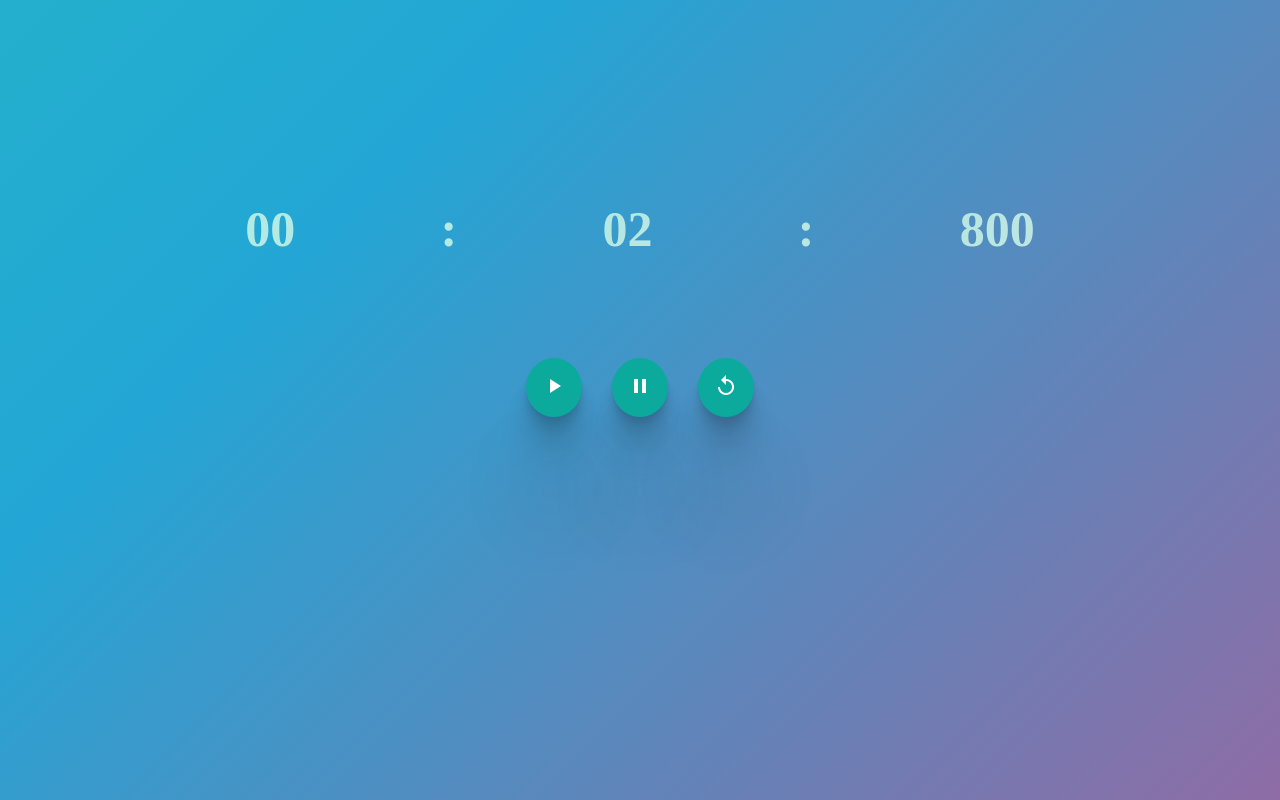
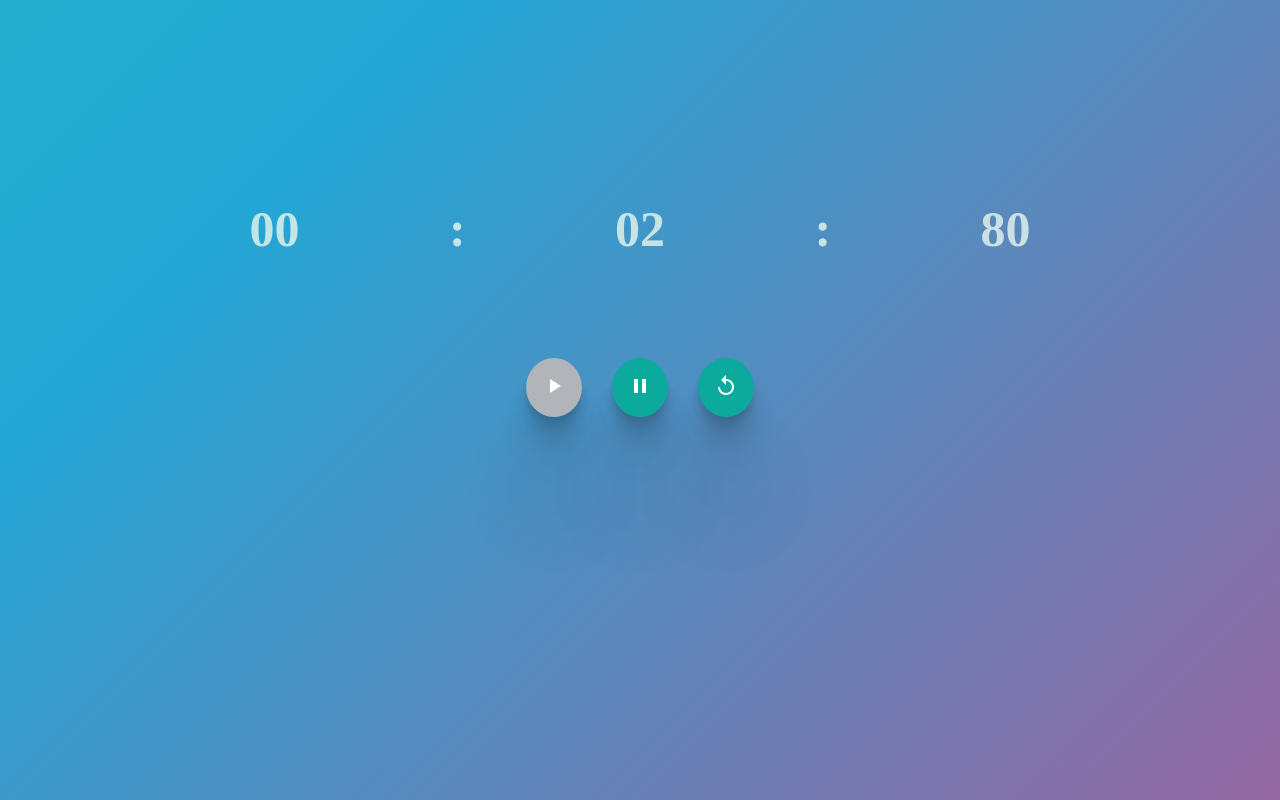
Before and after one commit to Ritvik-Gupta/Stopwatch, a plain HTML site: page index.html in a window 1280 px wide. Both pictures are taken after a click on the button "play_arrow". Drawn offline with Linux system fonts and the light colour scheme.

Commit message:
Added Disabled Functionality

```diff
--- a/Stopwatch.js
+++ b/Stopwatch.js
@@ -1,7 +1,9 @@
 const formatToString = (num, len) => {
 	let str = num.toString();
-	if (len - str.length > 0) str;
-	return new Array(len - str.length).fill(0).join('') + str;
+	if (len <= str.length) {
+		return str.substr(0, len);
+	}
+	return '0'.repeat(len - str.length) + str;
 };
 
 const Stopwatch = (() => {
--- a/main.js
+++ b/main.js
@@ -4,26 +4,49 @@ const playButton = document.querySelector('#buttons .icon-button.play');
 const pauseButton = document.querySelector('#buttons .icon-button.pause');
 const resetButton = document.querySelector('#buttons .icon-button.reset');
 
-const boxFormat = [2, 2, 3];
 const stopwatch = new Stopwatch();
 let intervalID = null;
 
 resetStopwatch();
 
 playButton.addEventListener('click', () => {
+	console.log('Clicked on Play Button');
 	if (intervalID !== null) return;
 	startStopwatch();
+
+	playButton.classList.add('disabled');
+	playButton.setAttribute('disabled', 'true');
+
+	pauseButton.classList.remove('disabled');
+	pauseButton.removeAttribute('disabled');
+
 	container.classList.add('animate-gradient');
 });
 
 pauseButton.addEventListener('click', () => {
+	console.log('Clicked on Pause Button');
 	stopStopwatch();
+
+	playButton.classList.remove('disabled');
+	playButton.removeAttribute('disabled');
+
+	pauseButton.classList.add('disabled');
+	pauseButton.setAttribute('disabled', 'true');
+
 	container.classList.remove('animate-gradient');
 });
 
 resetButton.addEventListener('click', () => {
+	console.log('Clicked on Reset Button');
 	stopStopwatch();
 	resetStopwatch();
+
+	playButton.classList.remove('disabled');
+	playButton.removeAttribute('disabled');
+
+	pauseButton.classList.remove('disabled');
+	pauseButton.removeAttribute('disabled');
+
 	container.classList.remove('animate-gradient');
 });
 
@@ -42,10 +65,11 @@ function stopStopwatch() {
 function resetStopwatch() {
 	stopwatch.reset();
 	setBoxNumbers();
+	pauseButton.classList.add('disabled');
 }
 
 function setBoxNumbers() {
 	boxNumbers.forEach((box, index) => {
-		box.textContent = formatToString(stopwatch.time[index], boxFormat[index]);
+		box.textContent = formatToString(stopwatch.time[index], 2);
 	});
 }
--- a/style.css
+++ b/style.css
@@ -17,10 +17,11 @@ body {
 	background-size: 400% 400%;
 	background-position: 0% 50%;
 	animation-name: moving-gradient;
-	animation-duration: 30s;
+	animation-duration: 15s;
 	animation-delay: 0s;
 	animation-iteration-count: infinite;
 	animation-direction: normal;
+	animation-timing-function: ease-in-out;
 	animation-play-state: paused;
 }
 
@@ -45,7 +46,7 @@ body {
 	display: flex;
 	justify-content: space-evenly;
 	align-items: center;
-	color: rgba(206, 247, 231, 0.842);
+	color: rgba(223, 241, 234, 0.842);
 	font-size: 50px;
 	font-weight: 700;
 }
@@ -63,34 +64,37 @@ body {
 	padding: 15px;
 	margin: 0px 15px;
 	border: 1px solid transparent;
-	border-style: outset;
 	border-radius: 50%;
 	color: white;
-	cursor: pointer;
-	background-color: rgb(12, 170, 157);
 	transition: all 0.3s ease-in-out;
 	box-shadow: 0 2.8px 2.2px rgba(0, 0, 0, 0.034), 0 6.7px 5.3px rgba(0, 0, 0, 0.048),
 		0 12.5px 10px rgba(0, 0, 0, 0.06), 0 22.3px 17.9px rgba(0, 0, 0, 0.072),
 		0 41.8px 33.4px rgba(0, 0, 0, 0.086), 0 100px 80px rgba(0, 0, 0, 0.12);
 }
 
-.icon-button.disbaled {
+.icon-button:not(.disabled) {
+	cursor: pointer;
+	background-color: rgb(12, 170, 157);
 }
 
-.icon-button:hover {
+.icon-button:not(.disabled):hover {
 	background-color: #2ee59d;
 	box-shadow: 0 2.8px 2.2px rgba(0, 0, 0, 0.034), 0 6.7px 5.3px rgba(0, 0, 0, 0.048),
 		0 12.5px 10px rgba(0, 0, 0, 0.06), 0 22.3px 17.9px rgba(0, 0, 0, 0.072),
 		0 41.8px 33.4px rgba(0, 0, 0, 0.086), 0 100px 80px rgba(0, 0, 0, 0.12),
 		0px 15px 20px rgba(46, 229, 157, 0.4);
-	color: #fff;
 	transform: translateY(-5px);
 }
 
-.icon-button:active {
+.icon-button:not(.disabled):active {
 	box-shadow: 0 2.8px 2.2px rgba(0, 0, 0, 0.034) inset,
 		0 6.7px 5.3px rgba(0, 0, 0, 0.048) inset, 0 12.5px 10px rgba(0, 0, 0, 0.06) inset,
 		0 22.3px 17.9px rgba(0, 0, 0, 0.072) inset,
 		0 41.8px 33.4px rgba(0, 0, 0, 0.086) inset,
 		0 100px 80px rgba(0, 0, 0, 0.12) inset;
 }
+
+.icon-button.disabled {
+	cursor: context-menu;
+	background-color: rgba(189, 185, 185, 0.9);
+}
```
